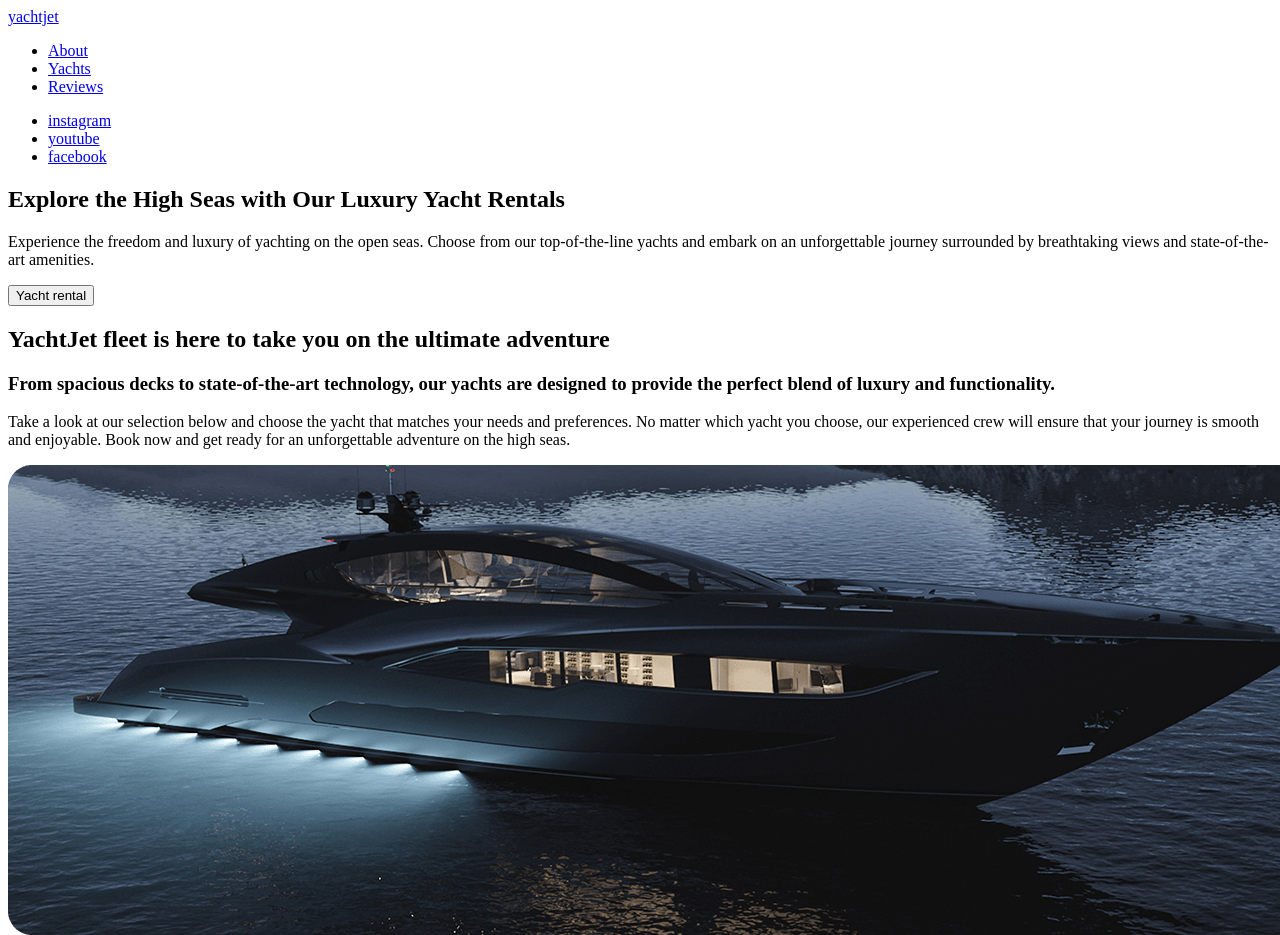
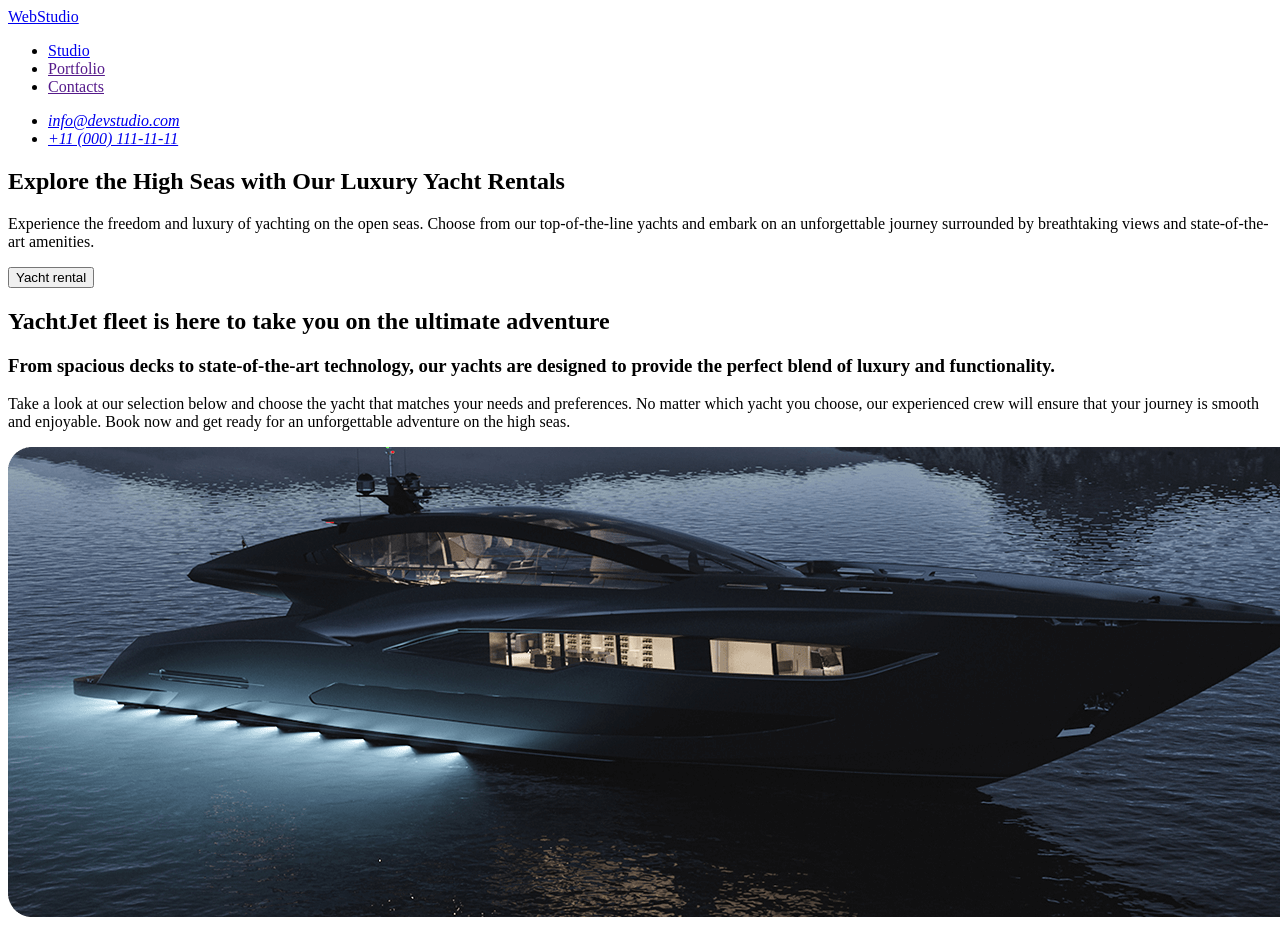
Before and after one commit to Urij84/goit-markup-hw-01, a plain HTML site: page index.html in a window 1280 px wide. Shown: the top 935 px of the page. Drawn offline with Linux system fonts and the light colour scheme.

Commit message:
Fix header: logo, nav links, address

```diff
--- a/index.html
+++ b/index.html
@@ -7,42 +7,26 @@
   </head>
   <body>
     <header>
-      <nav aria-label="Main">
-        <a href="./index.html">yachtjet</a>
+      <nav>
+        <a href="./index.html">WebStudio</a>
         <ul>
-          <li><a href="./index.html">About</a></li>
-          <li><a href="#">Yachts</a></li>
-          <li><a href="#">Reviews</a></li>
+          <li><a href="./index.html">Studio</a></li>
+          <li><a href="">Portfolio</a></li>
+          <li><a href="">Contacts</a></li>
         </ul>
       </nav>
-      <ul aria-label="Social links">
-        <li>
-          <a
-            href="https://www.instagram.com/"
-            target="_blank"
-            rel="noopener noreferrer"
-            >instagram</a
-          >
-        </li>
-        <li>
-          <a
-            href="https://www.youtube.com/"
-            target="_blank"
-            rel="noopener noreferrer"
-            >youtube</a
-          >
-        </li>
-        <li>
-          <a
-            href="https://www.facebook.com/"
-            target="_blank"
-            rel="noopener noreferrer"
-            >facebook</a
-          >
-        </li>
-      </ul>
+
+      <address>
+        <ul>
+          <li>
+            <a href="mailto:info@devstudio.com">info@devstudio.com</a>
+          </li>
+          <li>
+            <a href="tel:+110001111111">+11 (000) 111-11-11</a>
+          </li>
+        </ul>
+      </address>
     </header>
-
     <main>
       <section>
         <h1>Explore the High Seas with Our Luxury Yacht Rentals</h1>
@@ -106,11 +90,8 @@
           </li>
 
           <li>
-            <img
-              src="./images/benetti.png"
-              alt="Benetti Oasis 40M BO122 yacht"
-              width="360"
-            />
+            <img src="./images/benetti.png" alt="Benetti Oasis 40M BO122 yacht
+            width="360" />
             <h3>Benetti Oasis 40M BO122</h3>
             <p>luxury yachts</p>
             <ul>
```
